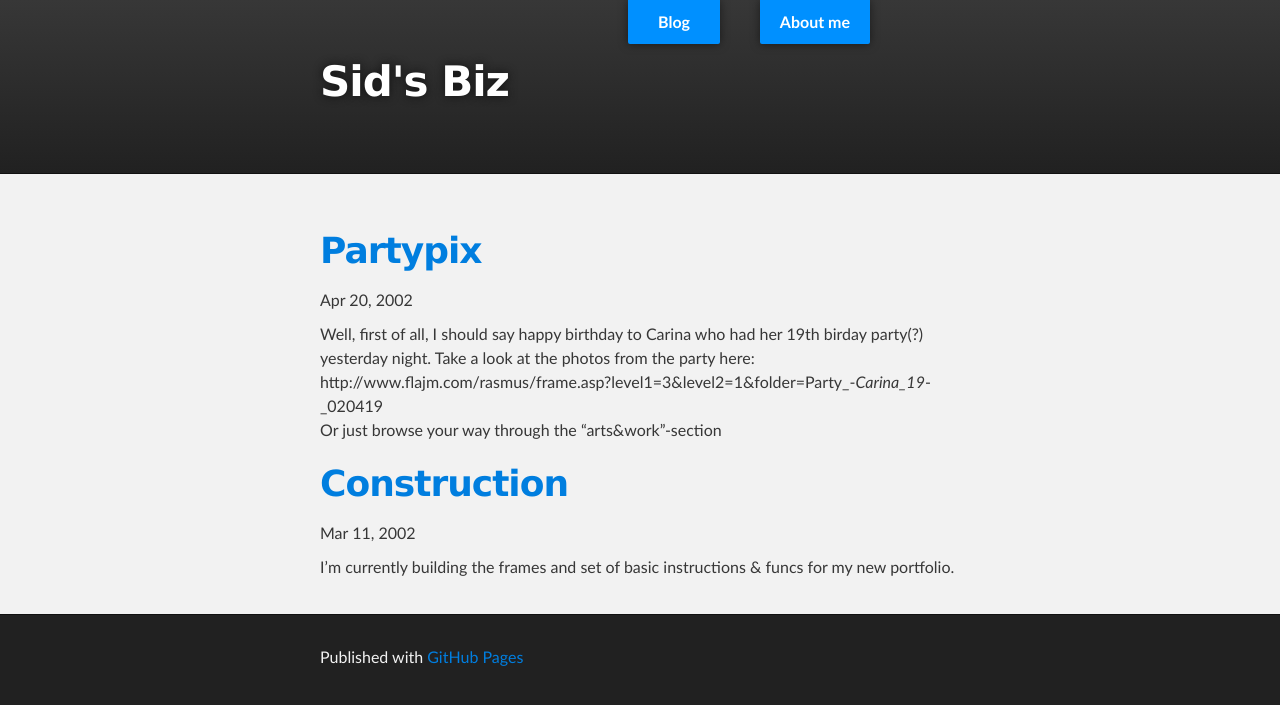
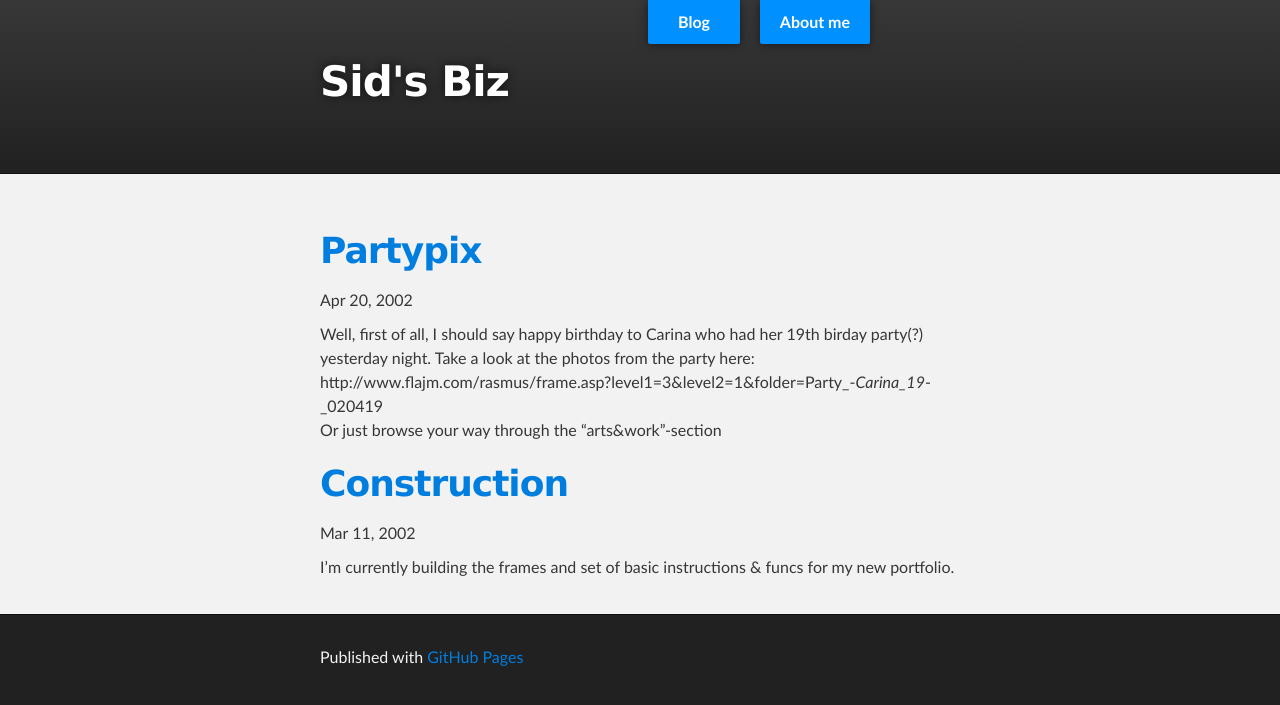
Before and after one commit to Siduzy/Blog, a Jekyll site: the page built from index.html, in a window 1280 px wide. Shown: the top 705 px of the page. Built offline with Jekyll 4.4.1, drawn with Linux system fonts in a browser that asks for light colours.

Commit message:
update css

```diff
--- a/stylesheets/stylesheet.css
+++ b/stylesheets/stylesheet.css
@@ -281,7 +281,7 @@ Full-Width Styles
   display: block;
   position: absolute;
   top:0;
-  right: 250px;
+  right: 230px;
   z-index: 10;
   padding: 10px 30px 10px 30px;
   color: #fff;
```
